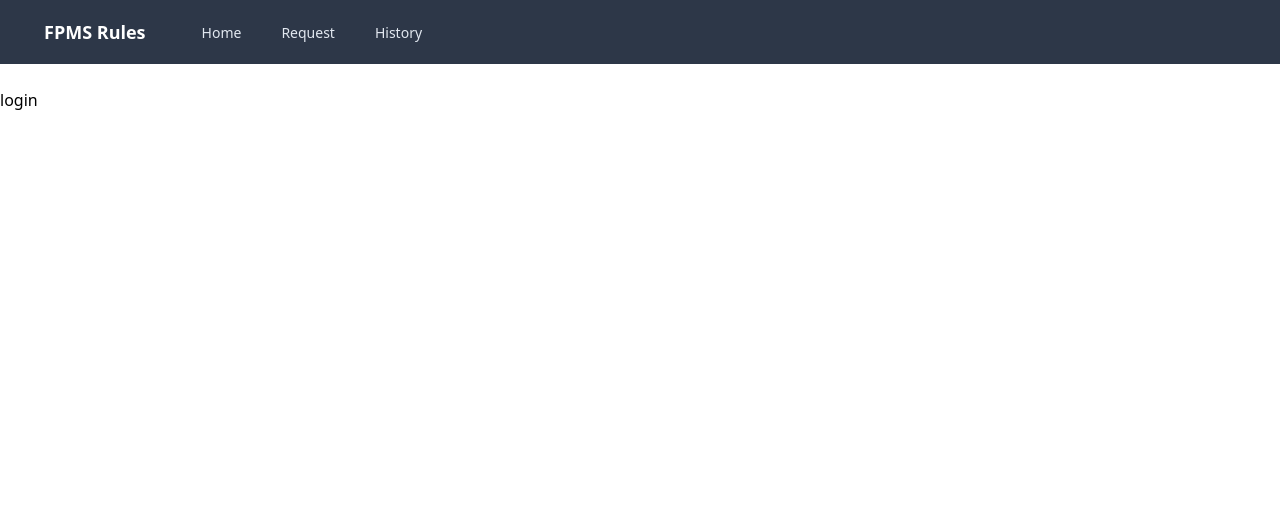
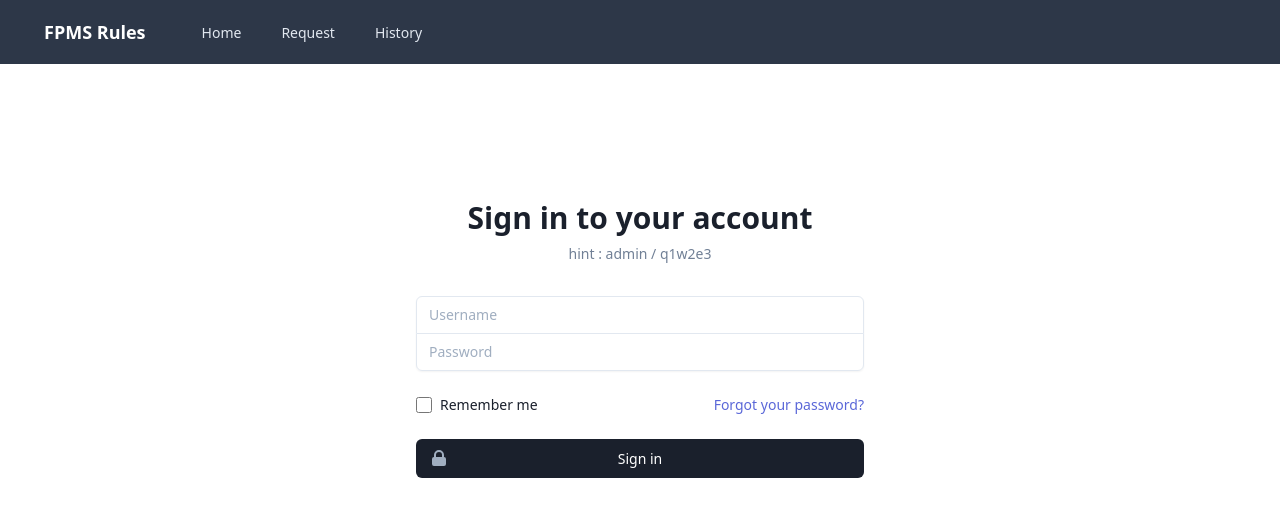
Before and after one commit to KIM-JUNHO/react-node, a React (Vite) app: page /login in a window 1280 px wide. Shown: the top 516 px of the page. Built offline with nearby package versions, Linux system fonts and the light colour scheme.

Commit message:
use tailwindcss login

```diff
--- a/src/components/Navigation.tsx
+++ b/src/components/Navigation.tsx
@@ -14,7 +14,7 @@
             >
               FPMS Rules
             </Link>
-            <div className="hidden md:block">
+            <div>
               <div className="ml-8 flex items-baseline">
                 <Link
                   to="/"
--- a/src/pages/LoginPage.tsx
+++ b/src/pages/LoginPage.tsx
@@ -22,10 +22,84 @@
     >
       {({ values, errors, isSubmitting, handleSubmit }) => (
         <Form>
-          <Field name="username" type="input" />
-          <Field name="password" type="input" />
-          <div>
-            <button type="submit">login</button>
+          <div className="mt-16 flex items-center justify-center bg-gray-50 py-12 px-4 sm:px-6 lg:px-8">
+            <div className="max-w-md w-full">
+              <div>
+                <h2 className="mt-6 text-center text-3xl leading-9 font-extrabold text-gray-900">
+                  Sign in to your account
+                </h2>
+                <p className="mt-2 text-center text-sm leading-5 text-gray-600 max-w">
+                  hint : admin / q1w2e3
+                </p>
+              </div>
+              <form className="mt-8" action="#" method="POST">
+                <input type="hidden" name="remember" value="true" />
+                <div className="rounded-md shadow-sm">
+                  <div>
+                    <Field
+                      name="username"
+                      type="input"
+                      required
+                      className="appearance-none rounded-none relative block w-full px-3 py-2 border border-gray-300 placeholder-gray-500 text-gray-900 rounded-t-md focus:outline-none focus:shadow-outline-blue focus:border-blue-300 focus:z-10 sm:text-sm sm:leading-5"
+                      placeholder="Username"
+                    />
+                  </div>
+                  <div className="-mt-px">
+                    <Field
+                      name="password"
+                      type="password"
+                      required
+                      className="appearance-none rounded-none relative block w-full px-3 py-2 border border-gray-300 placeholder-gray-500 text-gray-900 rounded-b-md focus:outline-none focus:shadow-outline-blue focus:border-blue-300 focus:z-10 sm:text-sm sm:leading-5"
+                      placeholder="Password"
+                    />
+                  </div>
+                </div>
+
+                <div className="mt-6 flex items-center justify-between">
+                  <div className="flex items-center">
+                    <input
+                      id="remember_me"
+                      type="checkbox"
+                      className="form-checkbox h-4 w-4 text-indigo-600 transition duration-150 ease-in-out"
+                    />
+                    <label className="ml-2 block text-sm leading-5 text-gray-900">
+                      Remember me
+                    </label>
+                  </div>
+
+                  <div className="text-sm leading-5">
+                    <a
+                      href="#"
+                      className="font-medium text-indigo-600 hover:text-indigo-500 focus:outline-none focus:underline transition ease-in-out duration-150"
+                    >
+                      Forgot your password?
+                    </a>
+                  </div>
+                </div>
+
+                <div className="mt-6">
+                  <button
+                    type="submit"
+                    className="group relative w-full flex justify-center py-2 px-4 border border-transparent text-sm font-medium rounded-md text-white bg-gray-900 hover:bg-gray-800 focus:outline-none focus:border-indigo-700 focus:shadow-outline-indigo active:bg-indigo-700 transition duration-150 ease-in-out"
+                  >
+                    <span className="absolute left-0 inset-y pl-3">
+                      <svg
+                        className="h-5 w-5 text-gray-500 group-hover:text-gray-400 transition ease-in-out duration-150"
+                        fill="currentColor"
+                        viewBox="0 0 20 20"
+                      >
+                        <path
+                          fill-rule="evenodd"
+                          d="M5 9V7a5 5 0 0110 0v2a2 2 0 012 2v5a2 2 0 01-2 2H5a2 2 0 01-2-2v-5a2 2 0 012-2zm8-2v2H7V7a3 3 0 016 0z"
+                          clip-rule="evenodd"
+                        />
+                      </svg>
+                    </span>
+                    Sign in
+                  </button>
+                </div>
+              </form>
+            </div>
           </div>
         </Form>
       )}
```
